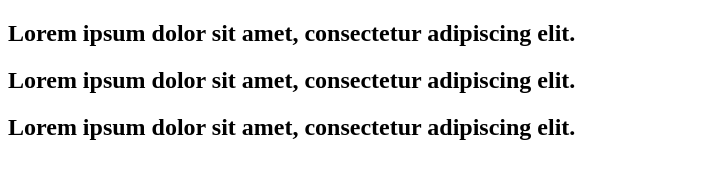
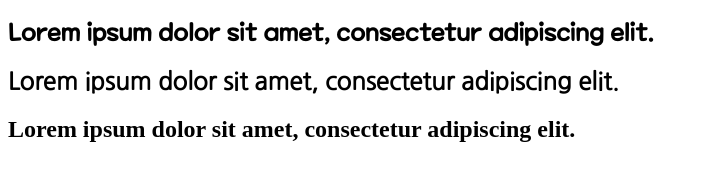
Before and after one commit to sw-lee-dev/HTML_250207_CSS_250211_JS_250217_ES6_250219_TS_250221, a plain HTML site: page CSS/12.CSS3_Web_Font/css3_web_font.html in a window 1280 px wide. Shown: the whole page, without its empty margins (0-709 px from the left). Drawn offline with Linux system fonts and the light colour scheme; a web font is replaced by a local one.

Commit message:
2025.02.13 12:50

```diff
--- a/CSS/12.CSS3_Web_Font/css3_web_font.html
+++ b/CSS/12.CSS3_Web_Font/css3_web_font.html
@@ -11,16 +11,37 @@
         /* 구글 폰트 : https://fonts.google.com/?subset=korean&noto.script=Kore */
 
         /*
-            CDN 링크 방식 :
+            CDN 링크 방식 : @import 방식으로 웹 폰트를 다운로드 받아서 사용
         */
+        @import url('https://fonts.googleapis.com/css2?family=Nanum+Gothic&display=swap');
 
-
+        .nanum-gothic {
+            font-family: "Nanum Gothic", serif;
+            font-style: normal;
+        }
 
         /*
-            서버 폰트 로딩 방식 :
+            서버 폰트 로딩 방식 : @font-face 방식으로 웹 폰트를 등록해서 사용
         */
+        @font-face {
+            font-family: 'P';
+            src: url('https://fastly.jsdelivr.net/gh/Project-Noonnu/noonfonts_2107@1.1/Pretendard-Regular.woff') format('woff');
+            font-weight: 400;
+            font-style: normal;
+        }
 
+        .pretendard {
+            font-family: 'P';
+        }
 
+        @font-face {
+            font-family: 'M';
+            src: url('./Maplestory.otf');
+        }
+
+        h2 {
+            font-family: 'M';
+        }
 
     </style>
 
```
Also changed, not shown: CSS/12.CSS3_Web_Font/Maplestory.otf (added).
